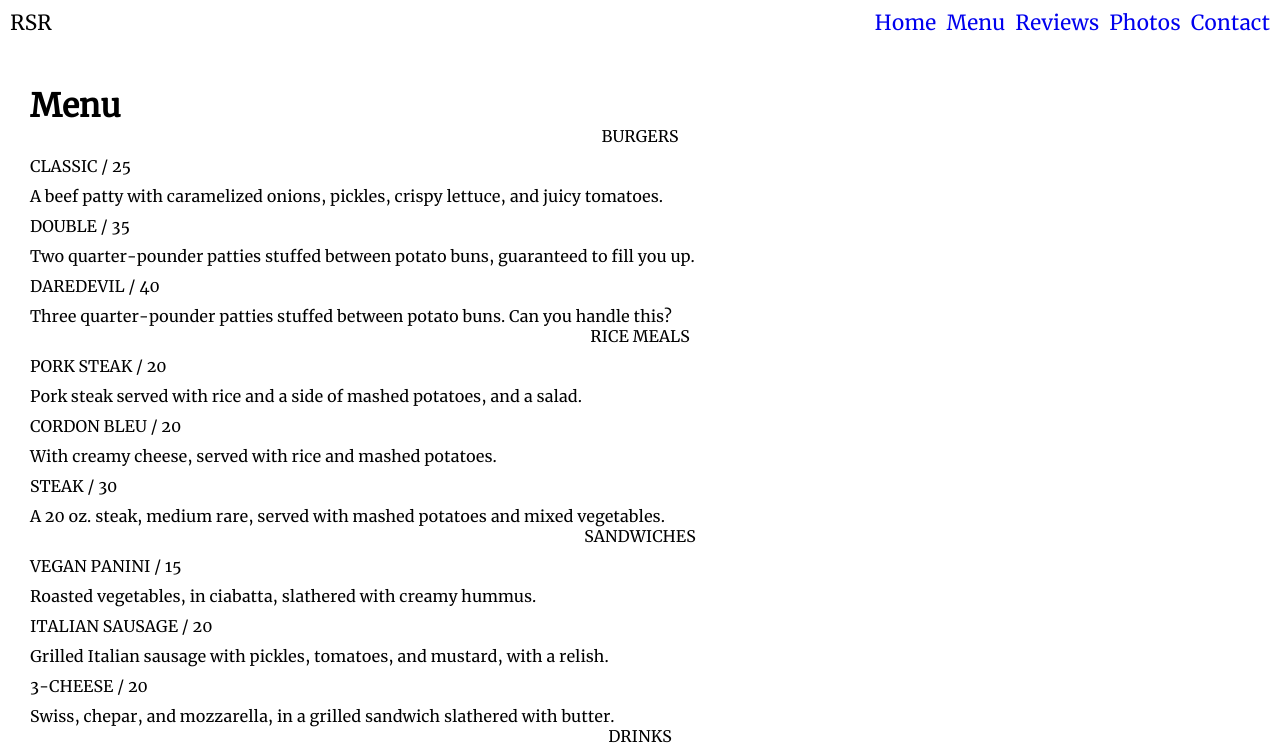
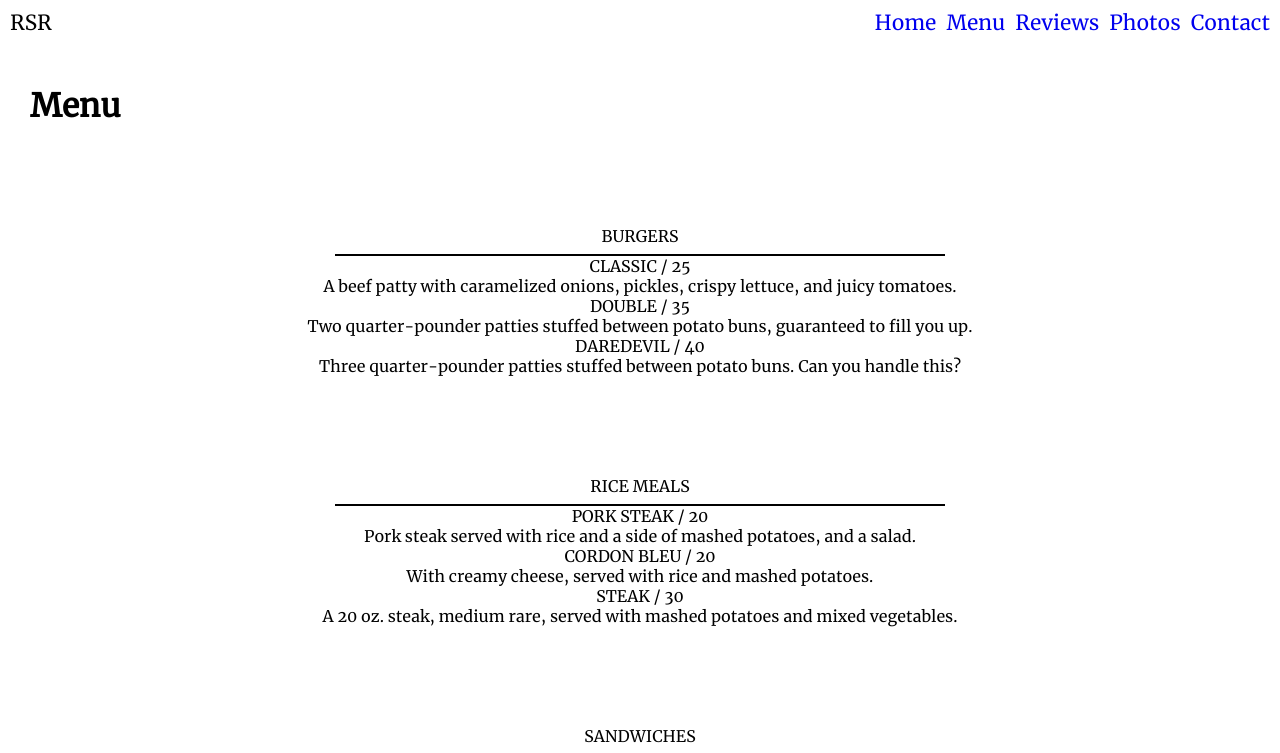
Before and after one commit to gband85/restaurant, a website built with webpack: page dist/index.html in a window 1280 px wide. Both pictures are taken after a click on the item "Menu". Shown: the top 753 px of the page. Built offline with nearby package versions, Linux system fonts and the light colour scheme.

Commit message:
add border to menu-title, set padding and margins

```diff
--- a/src/style.css
+++ b/src/style.css
@@ -87,13 +87,13 @@ main {
     padding: 0 30px 30px;
     margin-top: 50px;
 }
-section {
+div {
   /* background-color: white; */
   margin-top: 50px;
   justify-content: center;
   column-gap: 30px;
 }
-section:first-child {
+div:first-child {
     margin-top: 0;
   }
   .hero {
@@ -126,14 +126,34 @@ justify-content: space-between;
 #location {
     text-align: center;
 }
-.menu-section p {
-  margin-top: 10px;
+.menu-section {
+  text-align: center;
+  margin-top: 100px;
 }
-.menu-section p:first-child {
+/* .menu-section p {
+  margin-top: 30px;
+} */
+/* .menu-section p:first-child {
   margin-top: 0;
-}
+} */
 .menu-title {
     text-align: center;
+    /* border-bottom: 2px solid black; */
+    position: relative;
+    padding-bottom: 10px;
+    /* margin-bottom: 30px; */
+}
+.menu-title:after {
+  content: "";
+  background: black;
+  position: absolute;
+  bottom: 0;
+  left: 25%;
+  height: 2px;
+  width: 50%;
+}
+.menu-item {
+  margin-top: 30px;
 }
 #contact-div p {
   /* margin-top: 20px;
```
